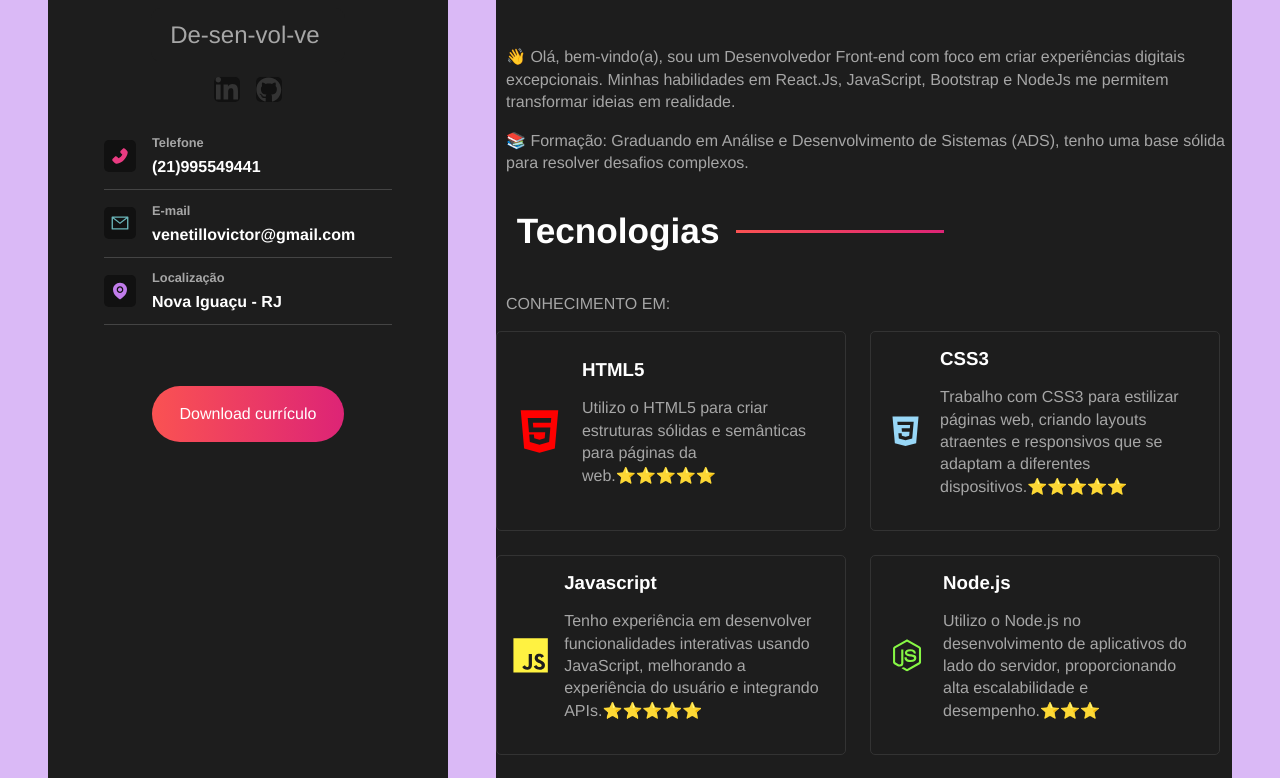
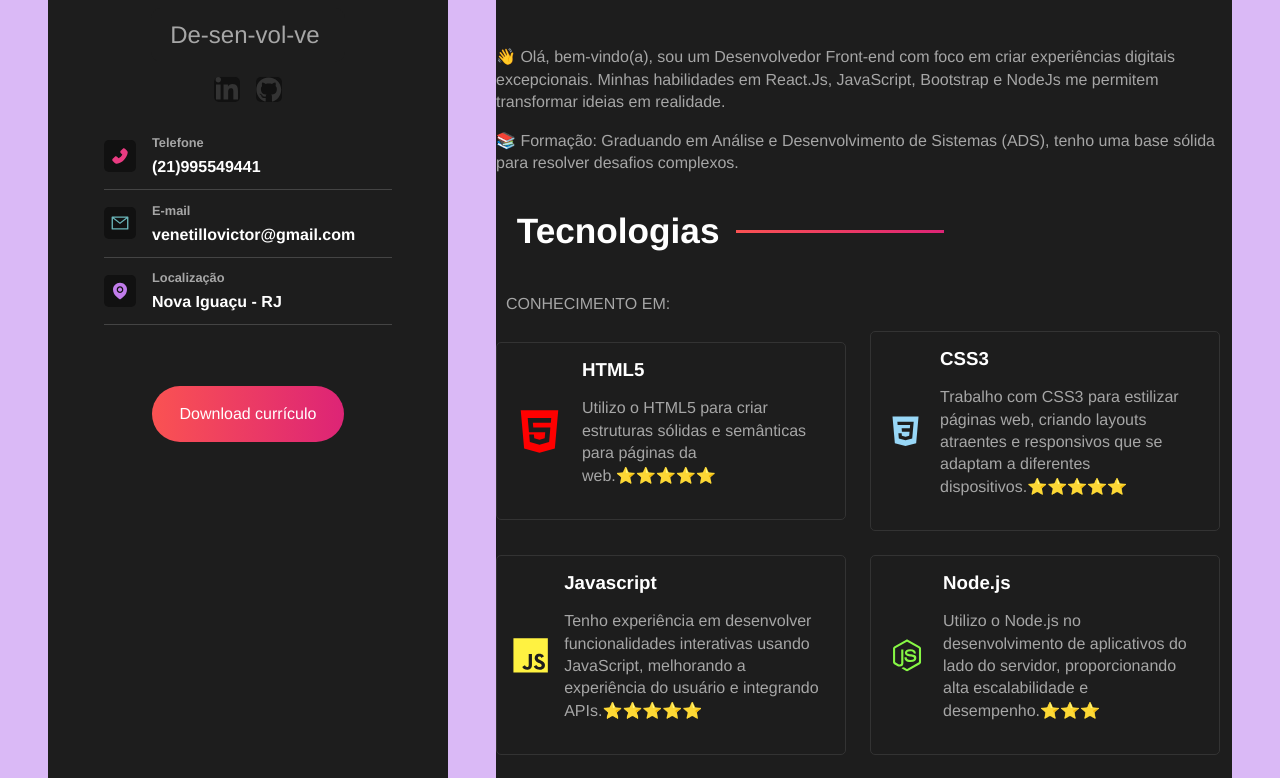
Before and after one commit to vvenetillo/meu-portfolio, a React (Vite) app: page / in a window 1280 px wide. Shown: the part 184-962 px from the top of the page. Built offline with nearby package versions, Linux system fonts and the light colour scheme.

Commit message:
responsividade

```diff
--- a/src/components/AboutContainer.jsx
+++ b/src/components/AboutContainer.jsx
@@ -2,13 +2,13 @@ const AboutContainer = () => {
   return (
     <section className="about-container">
       <h2>Sobre</h2>
-      <p style={{marginLeft: "10px"}}>
+      <p>
         👋 Olá, bem-vindo(a), sou um Desenvolvedor Front-end com foco em
         criar experiências digitais excepcionais. Minhas habilidades em
         React.Js, JavaScript, Bootstrap e NodeJs me permitem transformar ideias
         em realidade.
       </p>
-      <p  style={{marginLeft: "10px"}}>
+      <p>
         📚 Formação: Graduando em Análise e Desenvolvimento de Sistemas (ADS),
         tenho uma base sólida para resolver desafios complexos.
       </p>
--- a/src/components/TechnologiesContainer.jsx
+++ b/src/components/TechnologiesContainer.jsx
@@ -27,7 +27,7 @@ const TechnologiesContainer = () => {
         <section className='technologies-container'>
             <h2> Tecnologias</h2>
             <p style={{marginLeft: "10px"}}> CONHECIMENTO EM:</p>
-            <div className="technologies-grid" >
+            <div className="technologies-grid" style={{alignItems: "center" }} >
                 {technologies.map((tech) => (
                     <div className="technology-card" id={tech.id} key={tech.id} style={{minWidth: "350px"}}>
                         {tech.icon}
```
